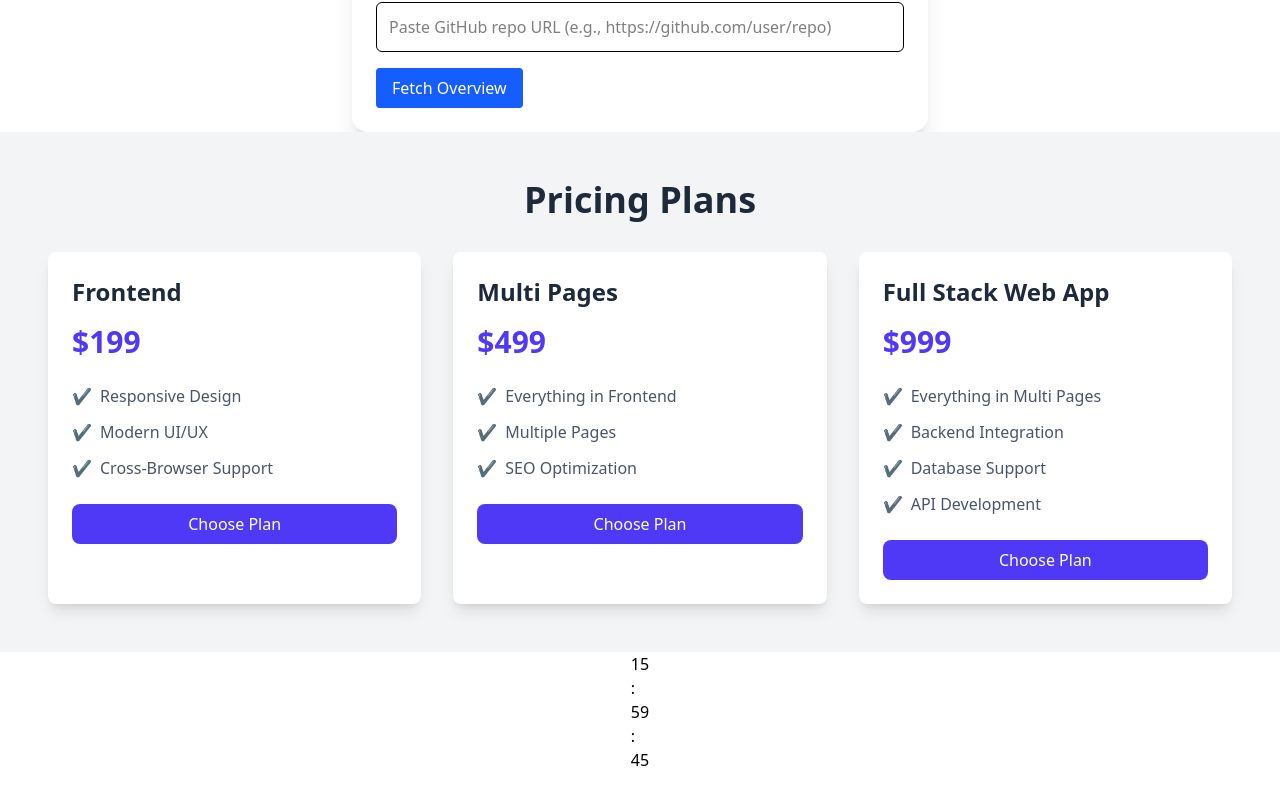
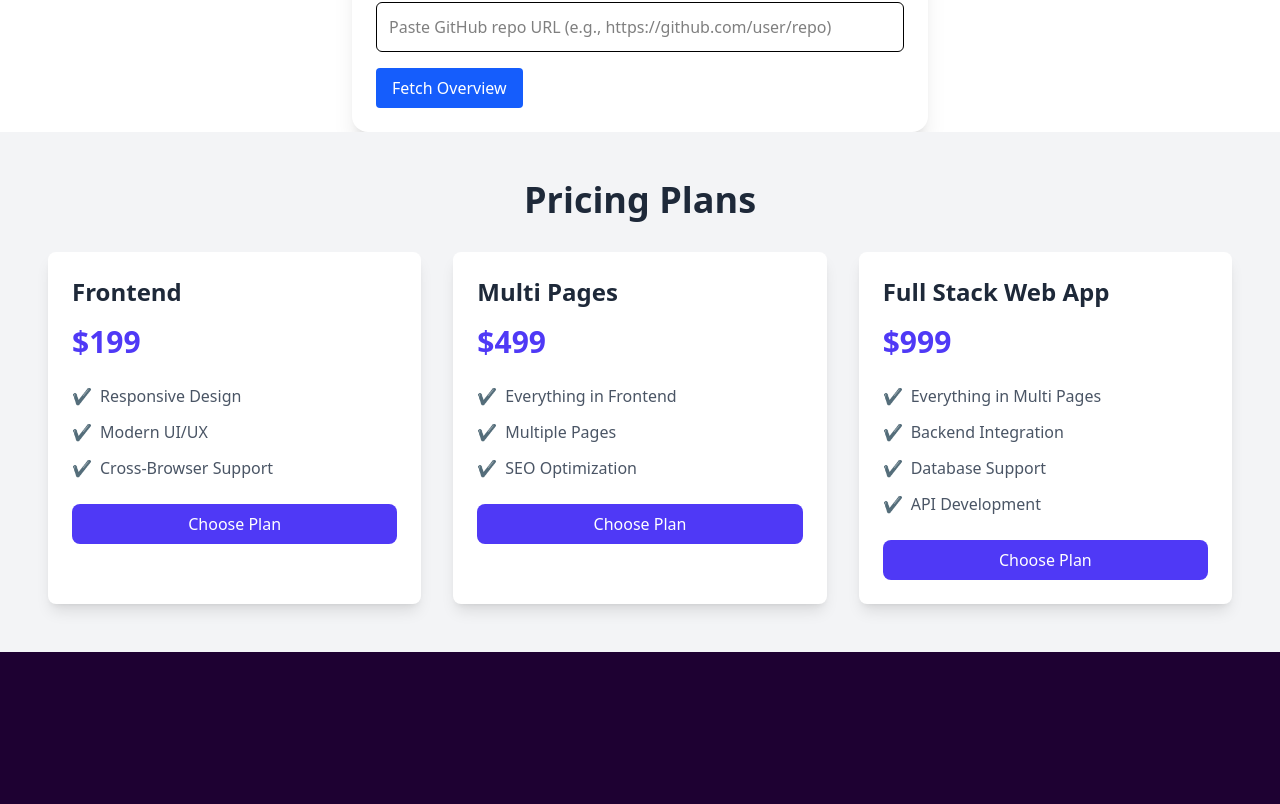
Before and after one commit to t3nsor98/Digital-Layers, a React (Vite) app in the folder digitallayers/: page / in a window 1280 px wide. Shown: the part 1934-2738 px from the top of the page. Before the commit the page ends 2706 px from the top, so only its background shows below. Built offline with nearby package versions, Linux system fonts and the light colour scheme.

Commit message:
feat: refactor FlipClock component to use FlipUnit for better modularity

```diff
--- a/digitallayers/src/components/FlipClock.jsx
+++ b/digitallayers/src/components/FlipClock.jsx
@@ -9,22 +9,49 @@ const FlipClock = () => {
   }, [])
 
   return (
-    <div className="flex items-center justify-center space-x-4">
-      <div className="flip-clock">
-        <div className="flip-clock-face">
-          <span className="flip-clock-digit">{('0' + time.getHours()).slice(-2)}</span>
-        </div>
-        <div className="flip-clock-colon">:</div>
-        <div className="flip-clock-face">
-          <span className="flip-clock-digit">{('0' + time.getMinutes()).slice(-2)}</span>
-        </div>
-        <div className="flip-clock-colon">:</div>
-        <div className="flip-clock-face">
-          <span className="flip-clock-digit">{('0' + time.getSeconds()).slice(-2)}</span>
-        </div>
+    <div className="flex items-center justify-center min-h-screen bg-[#1e0132]">
+      <div className="flex space-x-4">
+        <FlipUnit label="Hours" value={('0' + time.getHours()).slice(-2)} />
+        <FlipUnit label="Minutes" value={('0' + time.getMinutes()).slice(-2)} />
+        <FlipUnit label="Seconds" value={('0' + time.getSeconds()).slice(-2)} />
       </div>
     </div>
   )
 }
 
+const FlipUnit = ({ label, value }) => {
+  const [prevValue, setPrevValue] = React.useState(value)
+  const [flip, setFlip] = React.useState(false)
+
+  React.useEffect(() => {
+    if (value !== prevValue) {
+      setFlip(true)
+      const timeout = setTimeout(() => {
+        setPrevValue(value)
+        setFlip(false)
+      }, 600)
+      return () => clearTimeout(timeout)
+    }
+  }, [value, prevValue])
+
+  return (
+    <div className="flex flex-col items-center">
+      <div className="relative w-16 h-24 text-white rounded-md overflow-hidden shadow-lg perspective">
+        <div className="absolute top-0 w-full h-1/2 bg-[#6A0DAD] flex items-center justify-center text-4xl font-bold z-20">
+          {prevValue}
+        </div>
+        <div className={`absolute bottom-0 w-full h-1/2 bg-[#5A189A] flex items-center justify-center text-4xl font-bold z-10`}>
+          {flip ? value : prevValue}
+        </div>
+        {flip && (
+          <div className="absolute top-0 w-full h-full animate-flip z-30 bg-[#4B0082] text-white text-4xl font-bold flex items-center justify-center rounded-md">
+            {value}
+          </div>
+        )}
+      </div>
+      <span className="text-sm text-purple-200 mt-2">{label}</span>
+    </div>
+  )
+}
+
 export default FlipClock
```
